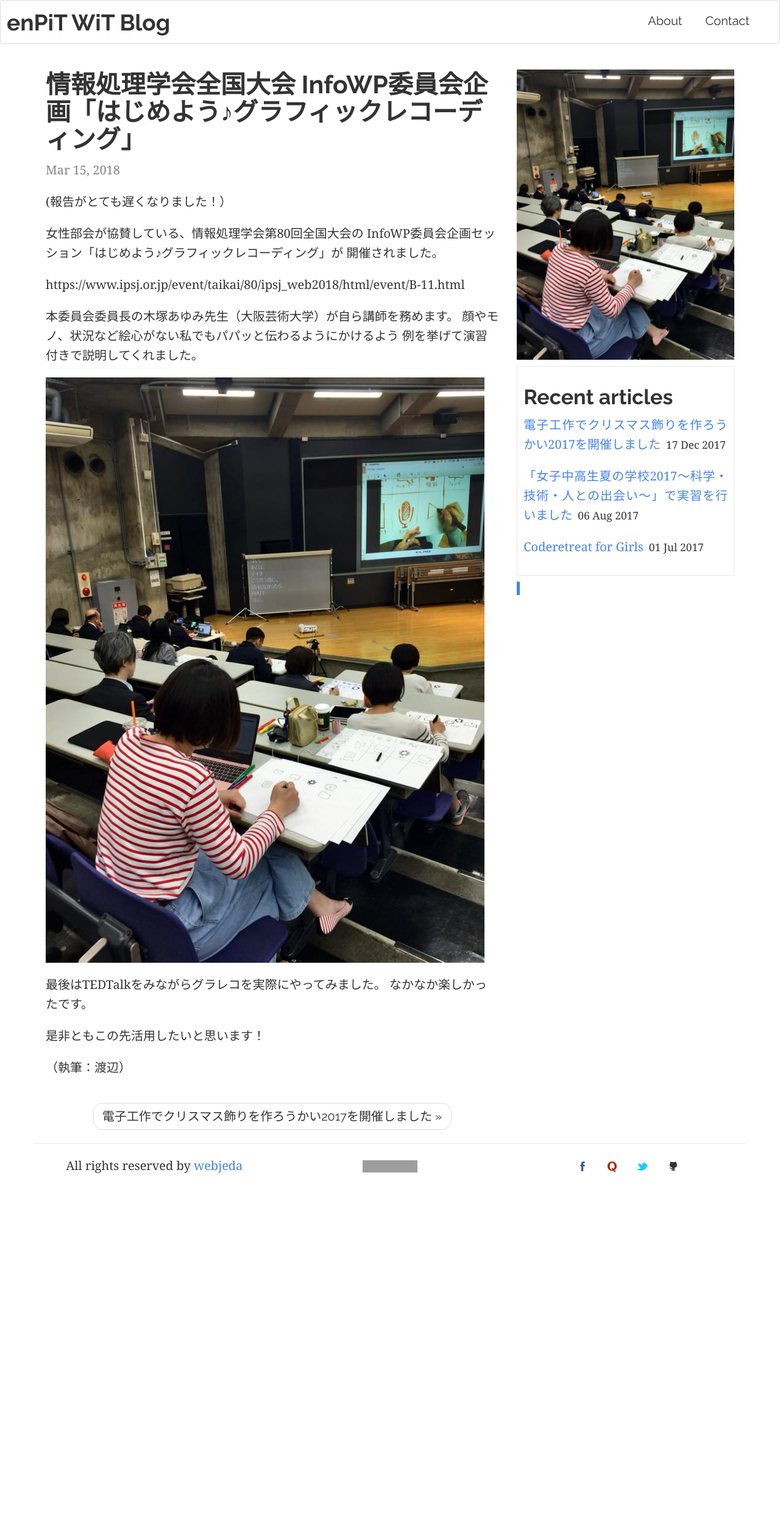
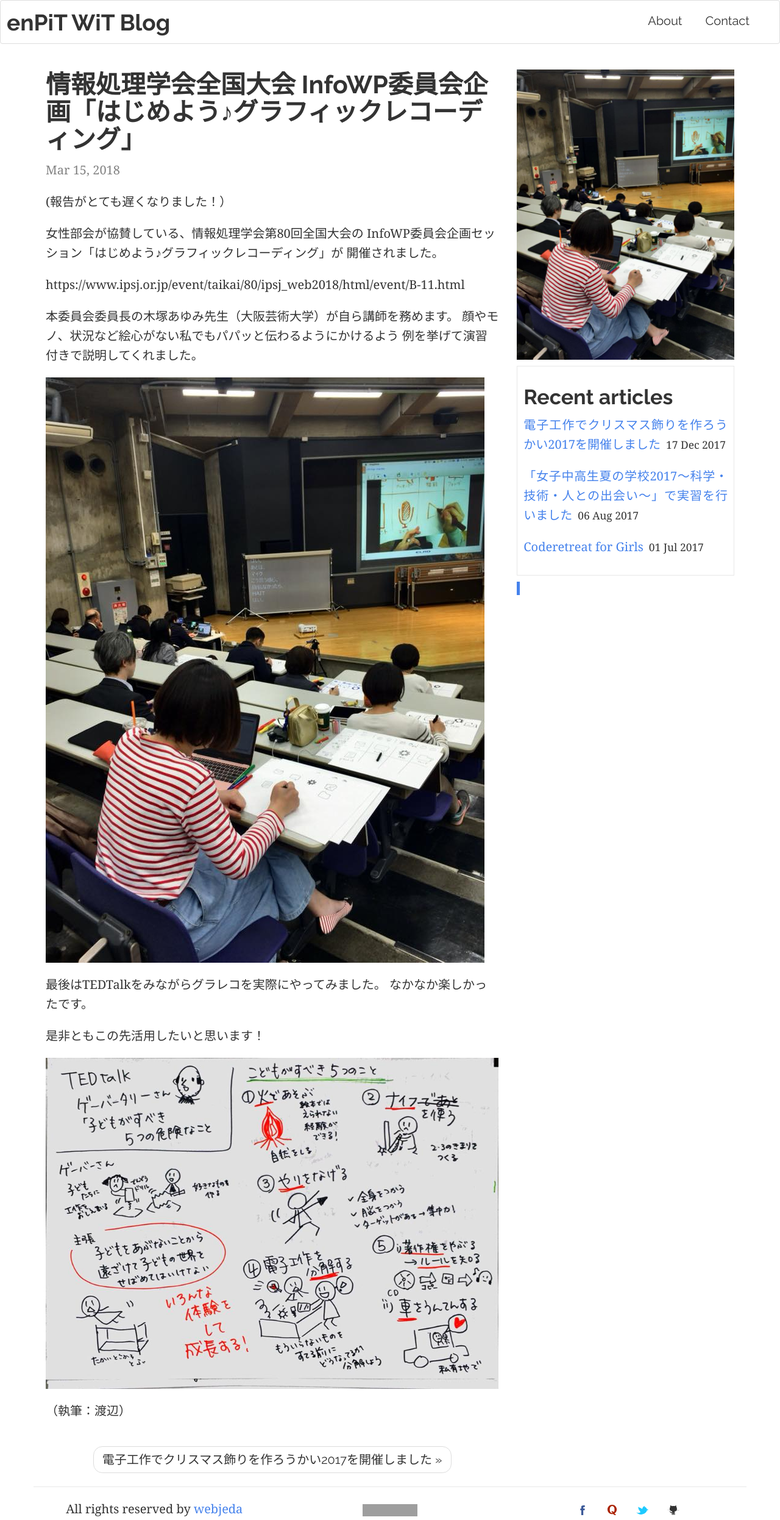
Before and after one commit to witblog/bitblog.github.io, a Jekyll site: the page built from _posts/2018-03-15-IPSJ2018.md, in a window 1280 px wide. Shown: the whole page at 61% size. Built offline with Jekyll 4.4.1, drawn with Linux system fonts in a browser that asks for light colours; comment, search, counter and statistics services are not loaded; before the commit the page ends 1930 px from its top, so only the background shows below that; grey boxes are pictures that could not be loaded.

Commit message:
add a image to IPSJ18 report

```diff
--- a/_posts/2018-03-15-IPSJ2018.md
+++ b/_posts/2018-03-15-IPSJ2018.md
@@ -23,5 +23,6 @@ https://www.ipsj.or.jp/event/taikai/80/ipsj_web2018/html/event/B-11.html
 
 是非ともこの先活用したいと思います！
 
+![IPSJ2018-02]({{site.baseurl}}/images/IPSJ2018-02.jpg)
 
 （執筆：渡辺）
```
